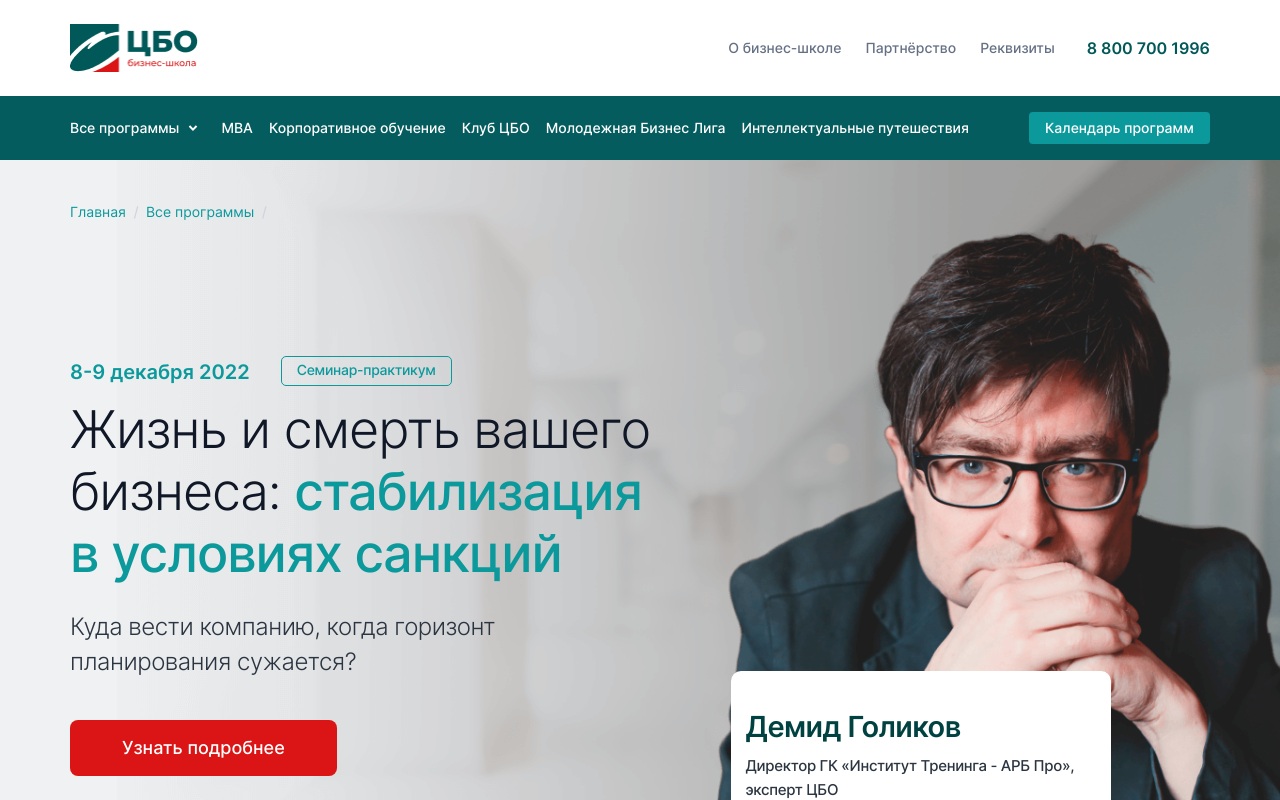
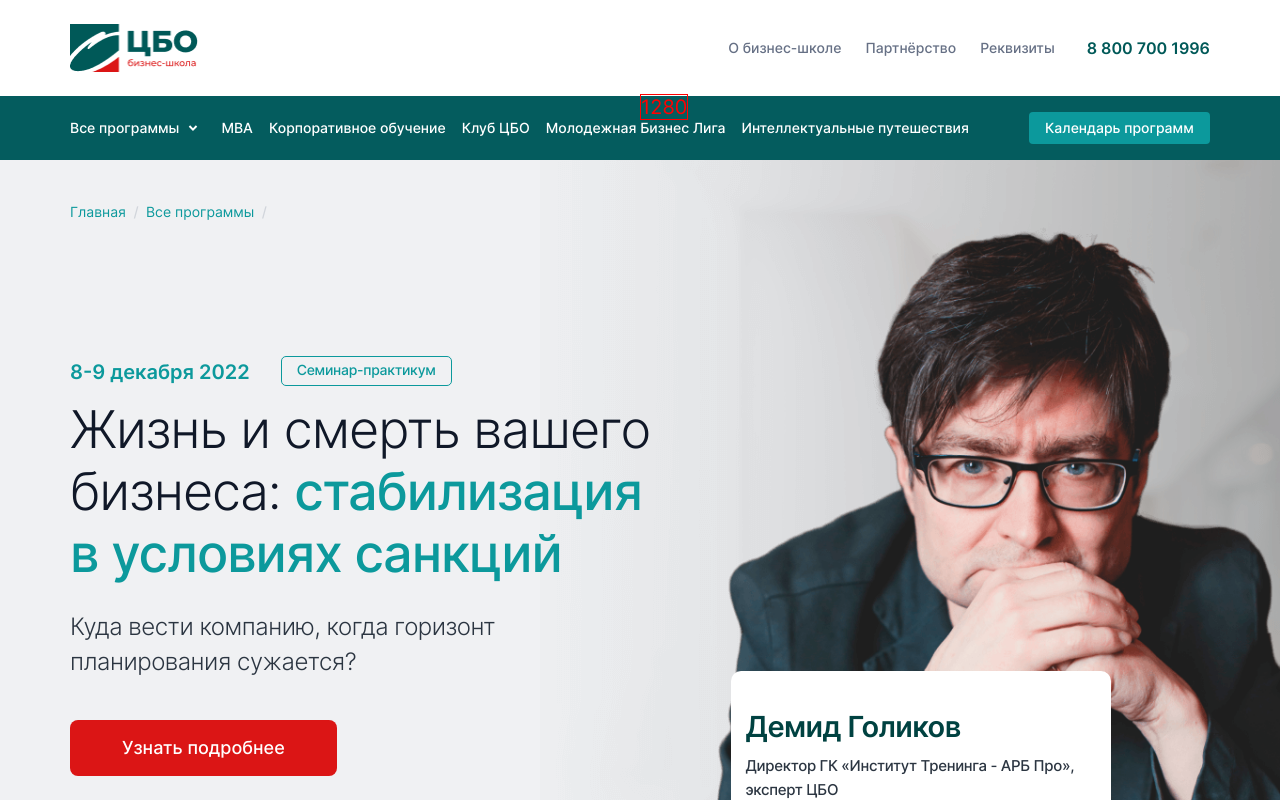
Before and after one commit to Argayash1/cbo-testing, a React (Create React App) app: page / in a window 1280 px wide. Shown: the top 800 px of the page. Built offline with nearby package versions, Linux system fonts and the light colour scheme.

Commit message:
fix: задал background-position в пикселях в Lead

```diff
--- a/src/components/Header/Header.module.scss
+++ b/src/components/Header/Header.module.scss
@@ -4,6 +4,7 @@
 .root {
   width: 100%;
   background-color: #ffffff;
+  position: relative;
 }
 
 .container {
@@ -59,3 +60,12 @@
     display: none;
   }
 }
+
+.screenWidth {
+  position: absolute;
+  bottom: 20px;
+  left: 50%;
+  font-size: 20px;
+  border: 1px solid red;
+  color: red;
+}
--- a/src/components/Header/index.tsx
+++ b/src/components/Header/index.tsx
@@ -1,10 +1,15 @@
 import React from 'react';
 import styles from './Header.module.scss';
 import { BurgerButton, CTA, Logo, MainMenu, TopMenu } from '../../components';
+import useResize from '../../hooks/useResize';
 
 export const Header = () => {
+  const screenWidth = useResize();
+
   return (
     <header className={styles.root}>
+      <p className={styles.screenWidth}>{screenWidth}</p>
+
       <div className={styles.container}>
         <Logo />
         <TopMenu />
--- a/src/components/Lead/Lead.module.scss
+++ b/src/components/Lead/Lead.module.scss
@@ -13,7 +13,7 @@
   grid-template-rows: 196px 43px auto 110px 187px;
   background-image: url('../../assets/images/lead-background.png');
   background-repeat: no-repeat;
-  background-position: 265% 0;
+  background-position: 540px 0;
   position: relative;
   overflow: hidden;
 
```
